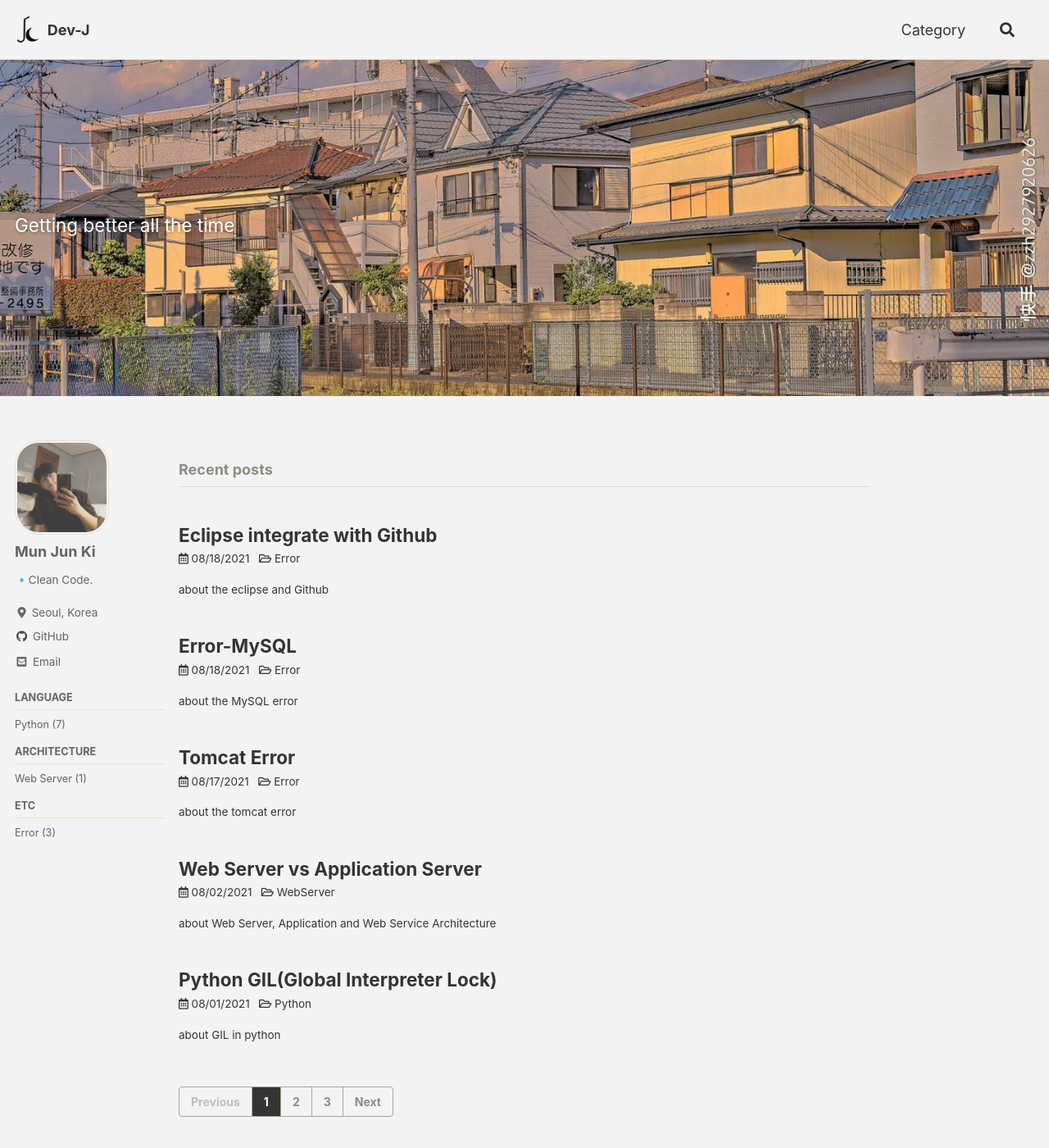
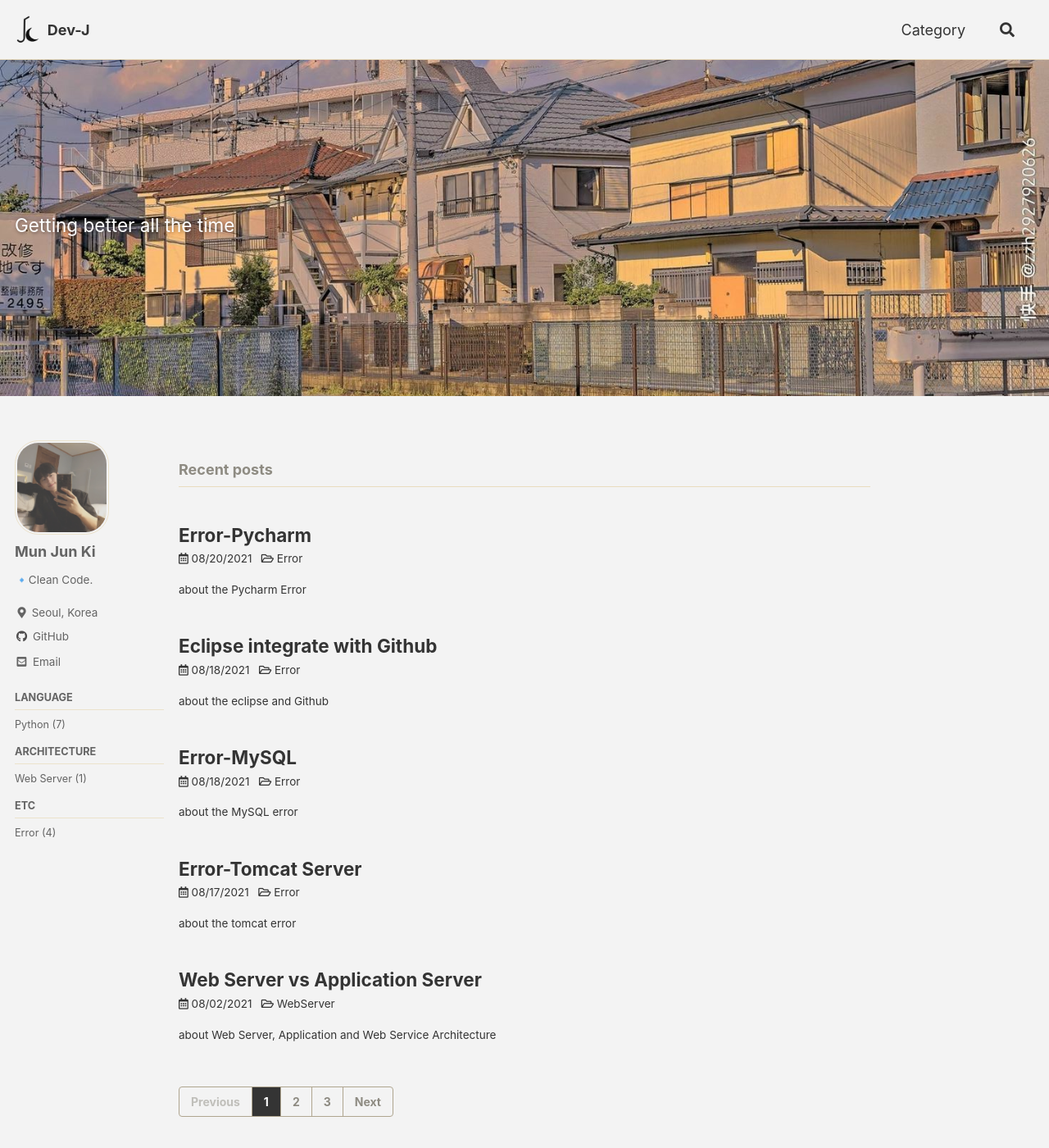
Before and after one commit to moo-on/moo-on.github.io, a Jekyll site: the page built from index.html, in a window 1280 px wide and 1400 px high. Shown: the whole window at 82% size. Built offline with Jekyll 4.4.1, drawn with Linux system fonts in a browser that asks for light colours; cached includes are drawn as plain includes; some web fonts are replaced; the list of posts is cut into pages by our own code; some of the changed lines change nothing that is shown.

Commit message:
add post

```diff
--- a/_posts/2021-08-17-Error-tomcat.md
+++ b/_posts/2021-08-17-Error-tomcat.md
@@ -1,7 +1,7 @@
 ---
 date: 2021-08-17
 
-title: "Tomcat Error"
+title: "Error-Tomcat Server"
 excerpt: "about the tomcat error"
 
 categories: Error
--- /dev/null
+++ b/_posts/2021-08-20-Error-Pycharm.md
@@ -0,0 +1,33 @@
+---
+date: 2021-08-20
+
+title: "Error-Pycharm"
+excerpt: "about the Pycharm Error"
+
+categories: Error
+tags: error, pycharm
+
+toc: true
+toc_sticky: true
+toc_label: "contents"
+toc_icon :
+
+last_modified_at : 2021-08-20
+---
+
+## Module already exist in project
+
+## Cannot load settings from file
+
+이거 말고도 에러가 여러개 떴었는데, 왜 떴냐면 아무 생각없이 프로젝트명을 바꿔서이다..ㅎㅎ
+왜 이런짓을 했냐면 외부에서 뭐 받아오거나 추가 라이브러리 설치 같은거 안하고 정말로 단순하게 하드코딩만 하는게 있어서
+줄 쳐지는 메모장인줄 알았나보다.
+>solution
+
+1. .idea 파일 들어가서 기존 프로젝트명인거 전부 바꿔줘라 iml파일은 당연하고, modules.xml 들어가보면 path가 기존 프로젝트명으로 되있을수도있다.
+2. system venv쓰는 경우는 거기서 해결하면 되겠지만, 나는 모든 프로젝트가 아나콘다로 가상환경 만드는 구조다.인터프리터 위치를 못찾길래 기존 env폴더 찾아가서 다 바꿔줬지만 실패.
+3. file-setting-interpreter들어가서 새로운환경을 만들어주거나 세팅해둔 환경으로 바꿔주면된다.
+
+가끔 다양한 문제에서 에러 해결방법으로 재설치하기 다시 만들기 등등..억 하는 방법들이 소개되는데, 가능하다면 에러가 발생한 이유를 찾고 해결해보자*^^*
+
++다 고치고, 아무 생각없이 f5 눌렀다가 해결 못한줄 알고 놀랐음.
```
